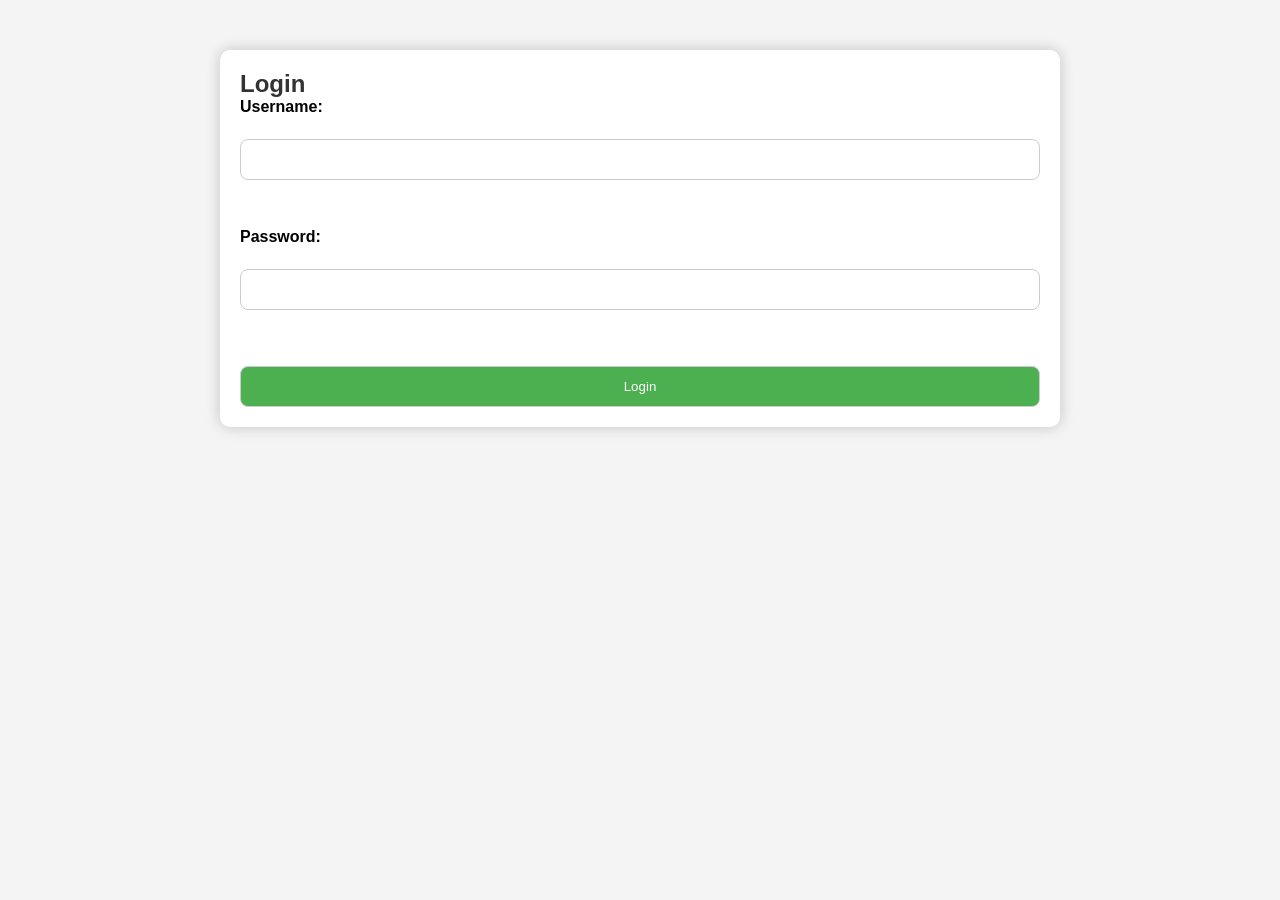
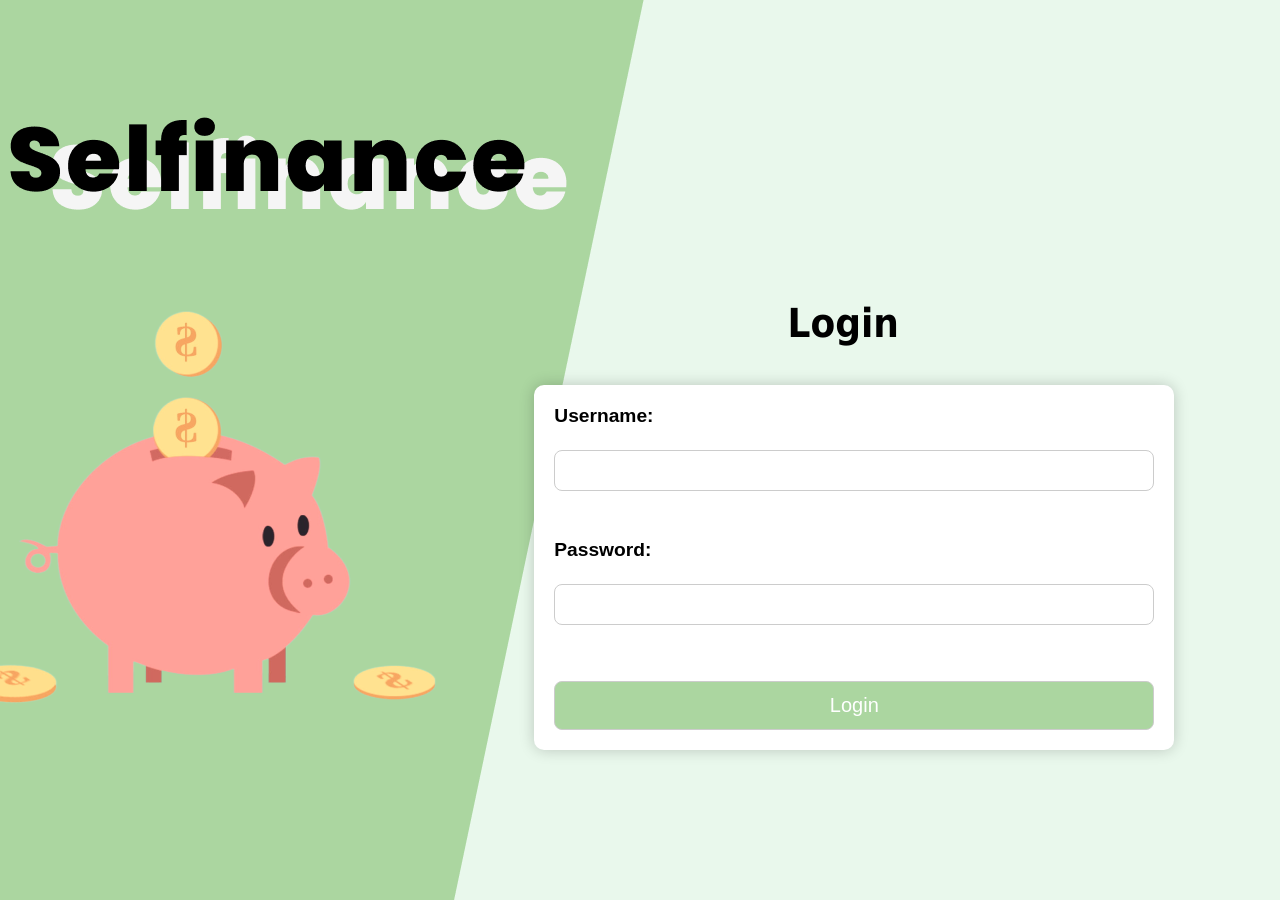
Before and after one commit to gnartonwork/selfinanace, a Flask app: page /login in a window 1280 px wide. Before the commit the page ends 432 px from the top, so only its background shows below. Run offline with Flask 3, Linux system fonts and the light colour scheme.

Commit message:
login with css

```diff
--- a/static/style.css
+++ b/static/style.css
@@ -6,16 +6,22 @@ body, h1, h2, h3, ul, li, p {
 
 body {
     font-family: Arial, sans-serif;
-    background-color: #f4f4f4;
+    background-color: rgba(200,238,208,0.40);
 }
 
 .container {
-    max-width: 800px; /* Adjusted max-width for larger container */
-    margin: 50px auto;
+    width: 600px; /* Adjusted max-width for larger container */
+    margin-top: 0px;
+    margin-bottom:150px;
+    margin-left:140px;
     background-color: #fff;
     padding: 20px;
     border-radius: 10px; /* Increased border-radius for a softer look */
     box-shadow: 0 0 15px rgba(0, 0, 0, 0.2); /* Increased box shadow for depth */
+    grid-column: 3/6;
+    grid-row: 1/2;
+    align-self: end;
+
 }
 
 h2, h3 {
@@ -57,6 +63,7 @@ form {
 
 label {
     font-weight: bold;
+    font-size: larger;
 }
 
 input, button {
@@ -67,13 +74,13 @@ input, button {
 }
 
 button {
-    background-color: #4caf50;
+    background-color: #ABD6A0;
     color: white;
     cursor: pointer;
 }
 
 button:hover {
-    background-color: #45a049;
+    background-color: #FFE290;
 }
 
 .alert {
@@ -86,3 +93,36 @@ button:hover {
     background-color: #f8d7da;
     color: #721c24;
 }
+.image-wrapper{
+    display: grid;
+    grid-template-columns: repeat(5, 1fr);
+    place-items: center;
+    grid-template-rows: auto auto; /* Chiều cao tự động cho hàng */
+
+    align-items: center; /* Canh giữa chiều dọc */
+}
+.rectangle{
+    overflow: hidden;
+    grid-column: 2/3;
+    grid-row: 1;
+    object-fit: cover;
+
+}
+.loginpart{
+    color: #000;
+    text-align: justify;
+    font-family: Tahoma;
+    font-size: 40px;
+    font-weight: 700;
+    width:75%;
+    grid-column: 4/5;
+    grid-row: 1;
+    align-self: start;
+    margin-top:300px;
+    margin: left 510px;
+    padding-left: 360px;
+
+}
+button[type="submit"]{
+    font-size: 20px;
+}
--- a/templates/login.html
+++ b/templates/login.html
@@ -1,6 +1,11 @@
 {% extends 'base.html' %}
 
 {% block content %}
+
+<aside class="image-wrapper">
+    <img class="rectangle" src="{{ url_for('static', filename='image theme.png') }}" alt="rectangle"/>
+    <p class="loginpart">Login</p>
+
     <div class="container">
         {% with messages = get_flashed_messages(with_categories=true) %}
             {% if messages %}
@@ -10,7 +15,7 @@
             {% endif %}
         {% endwith %}
 
-        <h2>Login</h2>
+
         <form method="post" action="{{ url_for('login') }}">
             <label for="username">Username:</label>
             <input type="text" id="username" name="username" required>
@@ -21,4 +26,5 @@
             <button type="submit">Login</button>
         </form>
     </div>
+</aside>
 {% endblock %}
```
Also changed, not shown: static/Rectangle.png (added), static/image theme.png (added).
